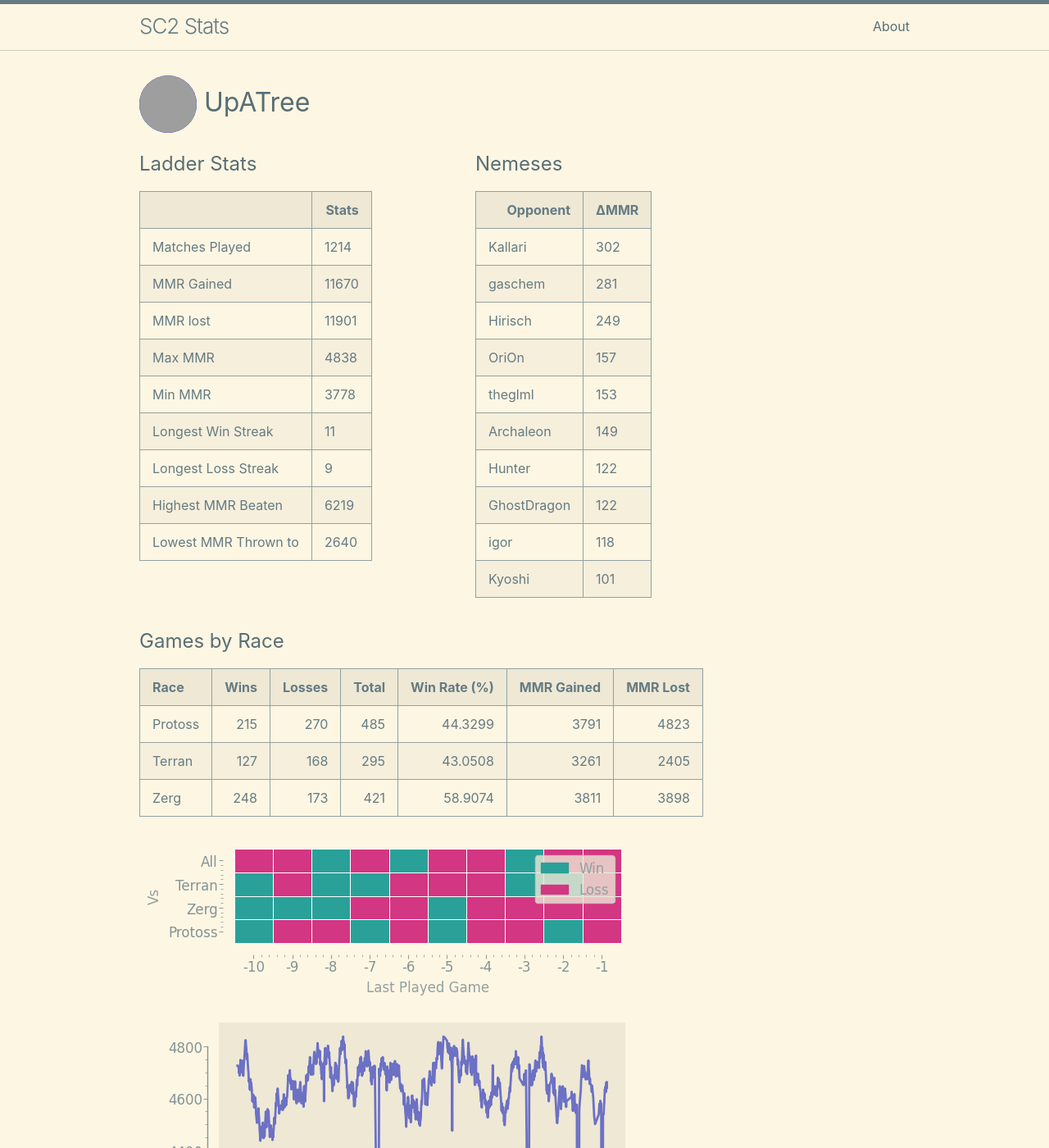
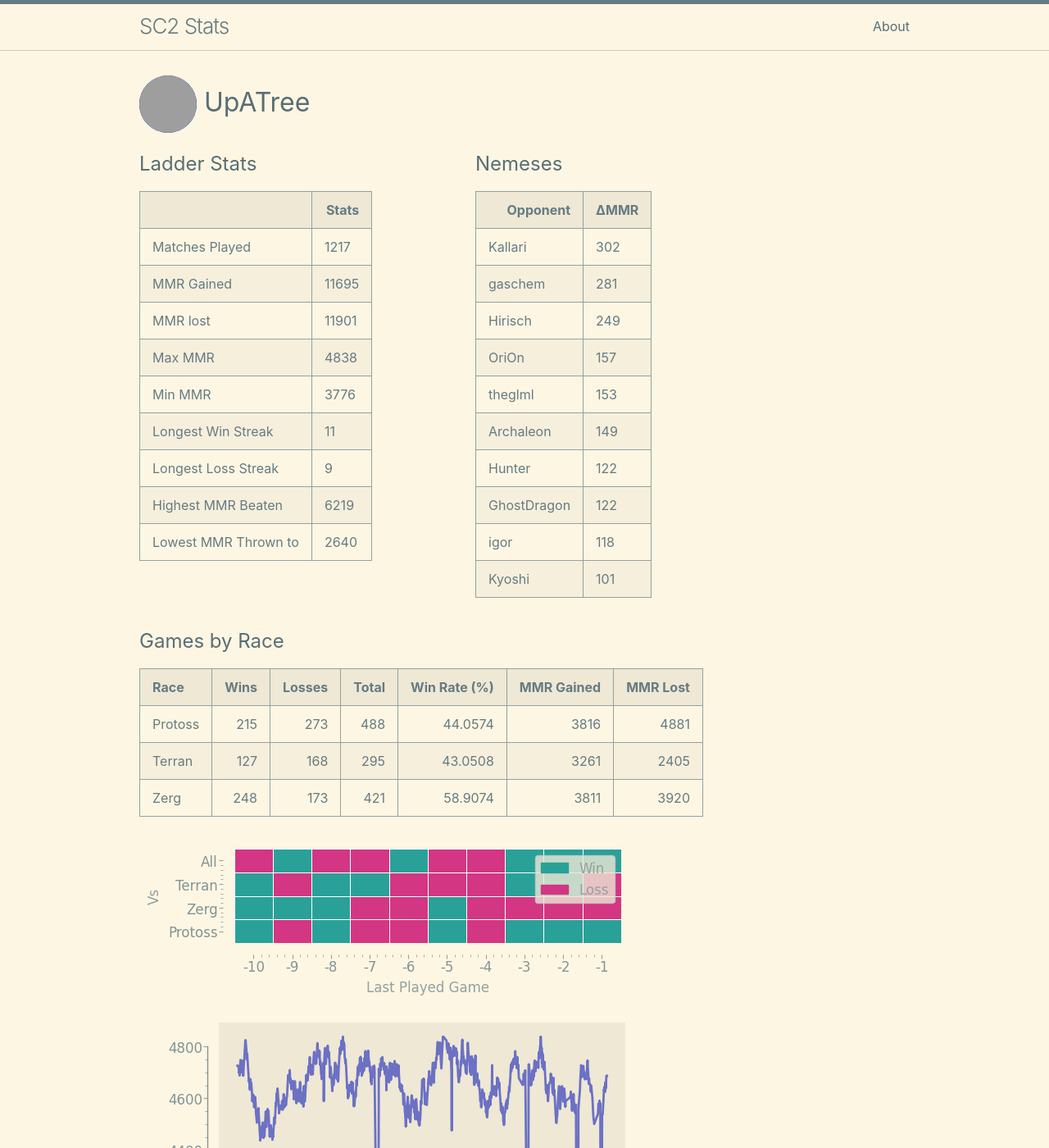
Before and after one commit to kylermurphy/UpATree, a Jekyll site: the page built from docs/index.md, in a window 1280 px wide and 1400 px high. Shown: the whole window at 82% size. Built offline with Jekyll 4.4.1, drawn with Linux system fonts in a browser that asks for light colours; grey boxes are pictures that could not be loaded.

Commit message:
running on push

```diff
--- a/docs/index.md
+++ b/docs/index.md
@@ -18,11 +18,11 @@ layout: home
   <tbody>
     <tr>
       <td>Matches Played</td>
-      <td>1214</td>
+      <td>1217</td>
     </tr>
     <tr>
       <td>MMR Gained</td>
-      <td>11670</td>
+      <td>11695</td>
     </tr>
     <tr>
       <td>MMR lost</td>
@@ -34,7 +34,7 @@ layout: home
     </tr>
     <tr>
       <td>Min MMR</td>
-      <td>3778</td>
+      <td>3776</td>
     </tr>
     <tr>
       <td>Longest Win Streak</td>
@@ -114,9 +114,9 @@ layout: home
 
 | Race    |   Wins |   Losses |   Total |   Win Rate (%) |   MMR Gained |   MMR Lost |
 |:--------|-------:|---------:|--------:|---------------:|-------------:|-----------:|
-| Protoss |    215 |      270 |     485 |        44.3299 |         3791 |       4823 |
+| Protoss |    215 |      273 |     488 |        44.0574 |         3816 |       4881 |
 | Terran  |    127 |      168 |     295 |        43.0508 |         3261 |       2405 |
-| Zerg    |    248 |      173 |     421 |        58.9074 |         3811 |       3898 |
+| Zerg    |    248 |      173 |     421 |        58.9074 |         3811 |       3920 |
 
 ![Games by Race](./assets/gm_hist.png)
 
--- a/log.txt
+++ b/log.txt
@@ -457,3 +457,4 @@ Writing a log file 2025-03-13 23:48:06.
 Writing a log file 2025-03-14 16:27:50.
 Writing a log file 2025-03-14 16:50:35.
 Writing a log file 2025-03-14 17:17:15.
+Writing a log file 2025-03-14 17:32:14.
```
Also changed, not shown: docs/assets/MMR.png, docs/assets/daily.png, docs/assets/gm_hist.png, docs/assets/r_wrt.png, 1 other file.
